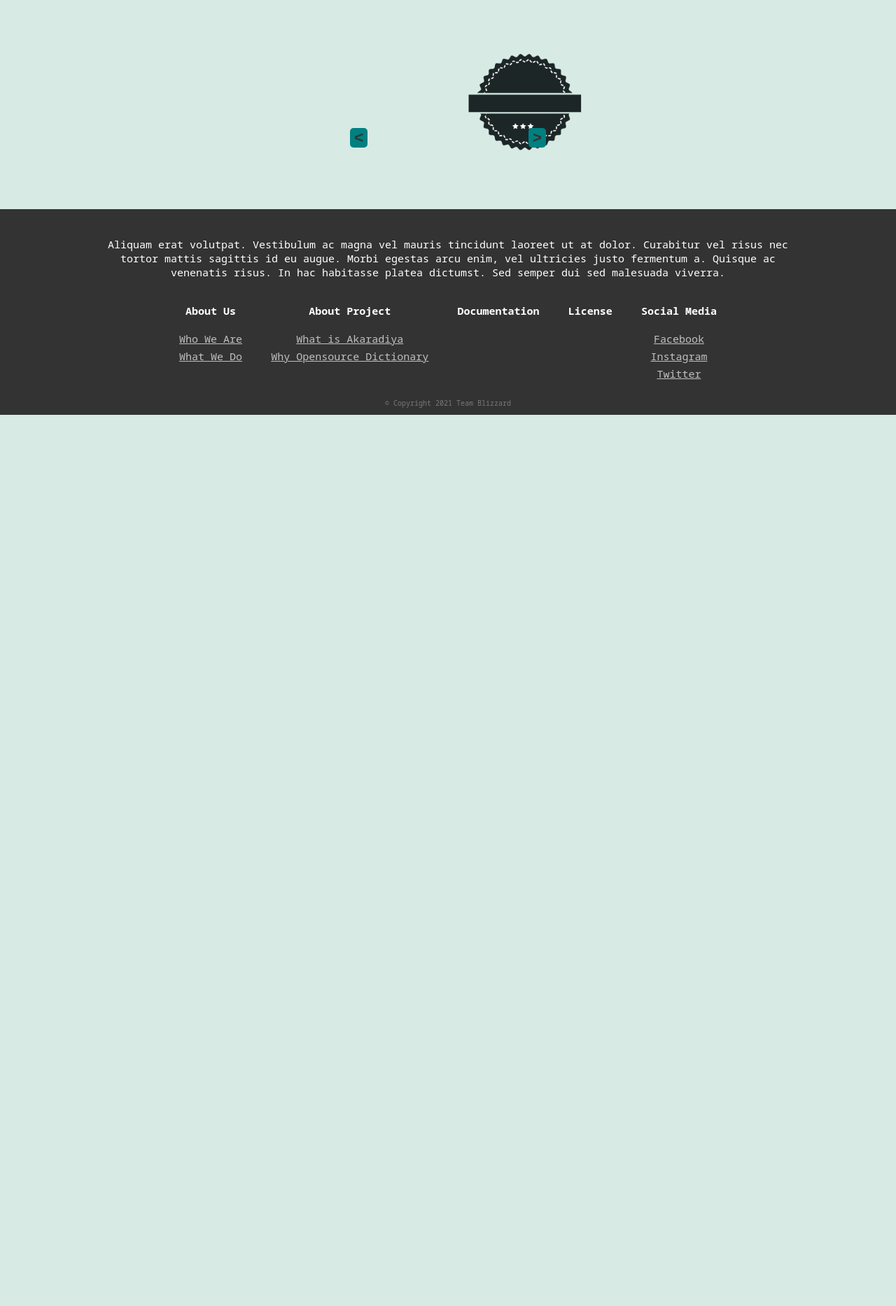
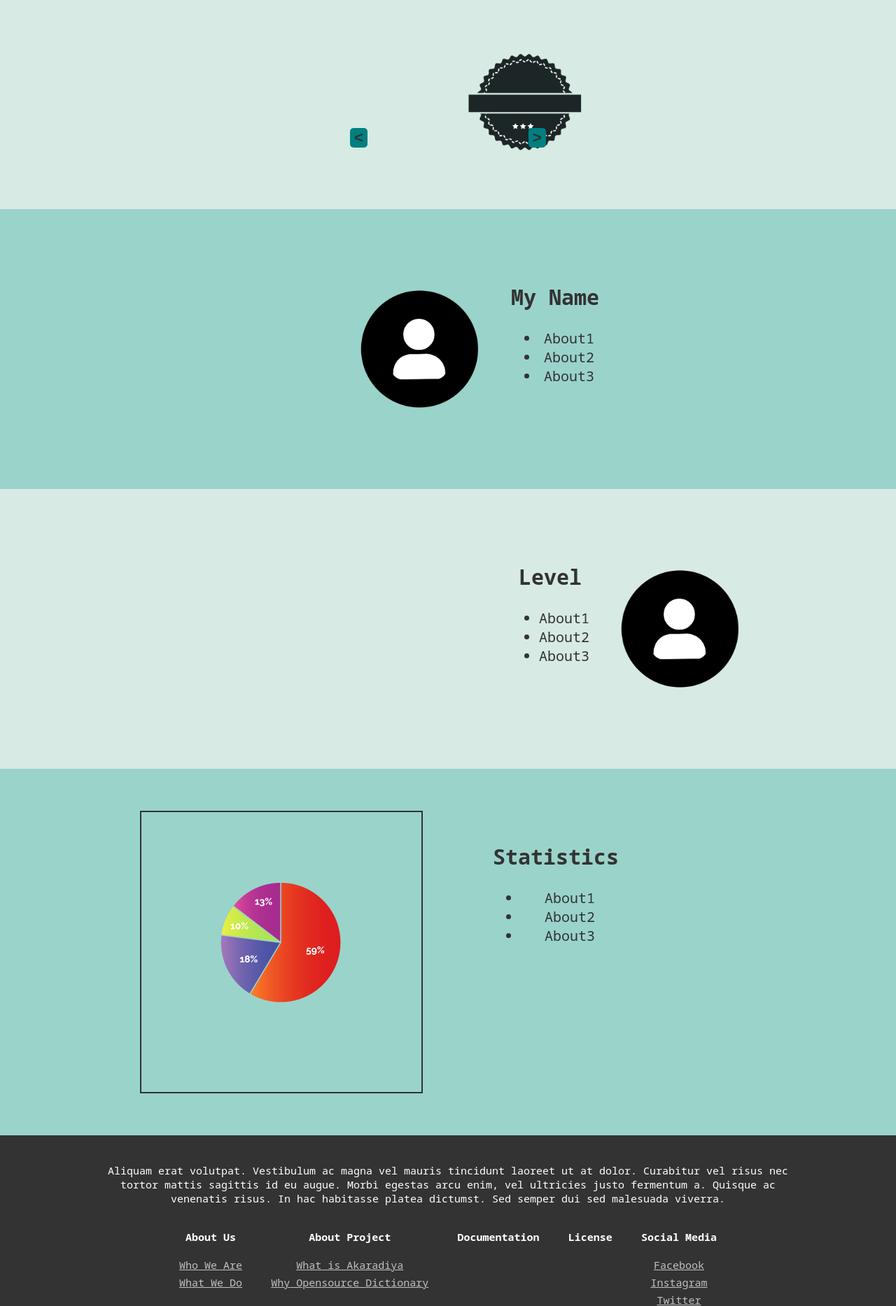
Before and after one commit to asankaSovis/Project-Akaradiya, a PHP site: page /profile/index.html in a window 1280 px wide. Shown: the part 586-2453 px from the top of the page at 70% size. Before the commit the page ends 1179 px from the top, so only its background shows below. Run offline with PHP 8.4, Linux system fonts and the light colour scheme; data that the repository does not hold is empty; some web fonts are replaced.

Commit message:
profile modification finished

```diff
--- a/homepage.css
+++ b/homepage.css
@@ -139,6 +139,102 @@ body {
 
     opacity: 0.6;
 }
+
+.container_3{
+
+    width: 100%;
+
+    box-sizing: border-box;
+    background-color:var(--colour-secondary);
+    display: flex;
+    align-items: stretch/center;
+}
+
+.container_3 img{
+
+    width: 200px;
+    height: 200px;
+    padding: 100px 0 100px 0;
+    margin-left: 500px;
+
+}
+
+.container_3 article{
+
+    padding: 30px;
+    margin: 50px 0 0 0 ;
+    font-size: 20px;
+    color: #333333;
+    text-align: center;
+}
+
+.container_4 {
+    width: 100%;
+
+    box-sizing: border-box;
+    background-color:var(--colour-secondary-light);
+    display: flex;
+    align-items: stretch/center;
+
+}
+
+.container_4 img{
+
+    width: 200px;
+    height: 200px;
+    padding: 100px 100px 100px 0;
+
+
+}
+
+.container_4 article{
+
+    color: #333333;
+    margin-left: 700px;
+   text-align: center;
+    padding:30px;
+    font-size: 20px;
+    margin-top: 50px;
+
+
+}
+
+.container_5 {
+
+    width: 100%;
+
+    box-sizing: border-box;
+    background-color:var(--colour-secondary);
+    display: flex;
+    align-items: stretch/center;
+}
+
+.container_5 img{
+
+    width: 400px;
+    height: 400px;
+    border: 2px solid #333333;
+    margin-left: 200px;
+    margin-top: 60px;
+    margin-bottom: 60px;
+
+
+
+
+}
+
+.container_5 article{
+
+    color: #333333;
+    margin-left: 70px;
+    text-align: center;
+    padding:30px;
+    font-size: 20px;
+    margin-top: 50px;
+
+
+}
+
 
 
 
--- a/profile/index.html
+++ b/profile/index.html
@@ -55,6 +55,57 @@ NOTE: This website MUST NOT LOAD if the user is not logged in -->
 
             </div>
 
+            <div class="container_3">
+                <img src="../assets/images/users/profile.png" alt="user_pic">
+                <article>
+                    <h1>My Name</h1>
+                    <ul>
+                        <li>About1</li>
+                        <li>About2</li>
+                        <li>About3</li>
+
+
+                    </ul>
+                </article>
+            </div>
+
+            <div class="container_4">
+                <article>
+                    <h1>Level</h1>
+                    <ul>
+                        <li>About1</li>
+                        <li>About2</li>
+                        <li>About3</li>
+                    </ul>
+
+
+
+                </article>
+                <img src="../assets/images/users/profile.png" alt="user_pic">
+
+
+
+
+
+            </div>
+
+            <div class="container_5">
+            <img src="../assets/images/badges/pie-chart.png"  alt="pie_chart">
+            <article>
+                <h1>Statistics</h1>
+                <ul>
+                    <li>About1</li>
+                    <li>About2</li>
+                    <li>About3</li>
+                </ul>
+
+
+            </article>
+
+
+
+            </div>
+
 
 
 
```
Also changed, not shown: assets/images/badges/pie-chart.png (added).
